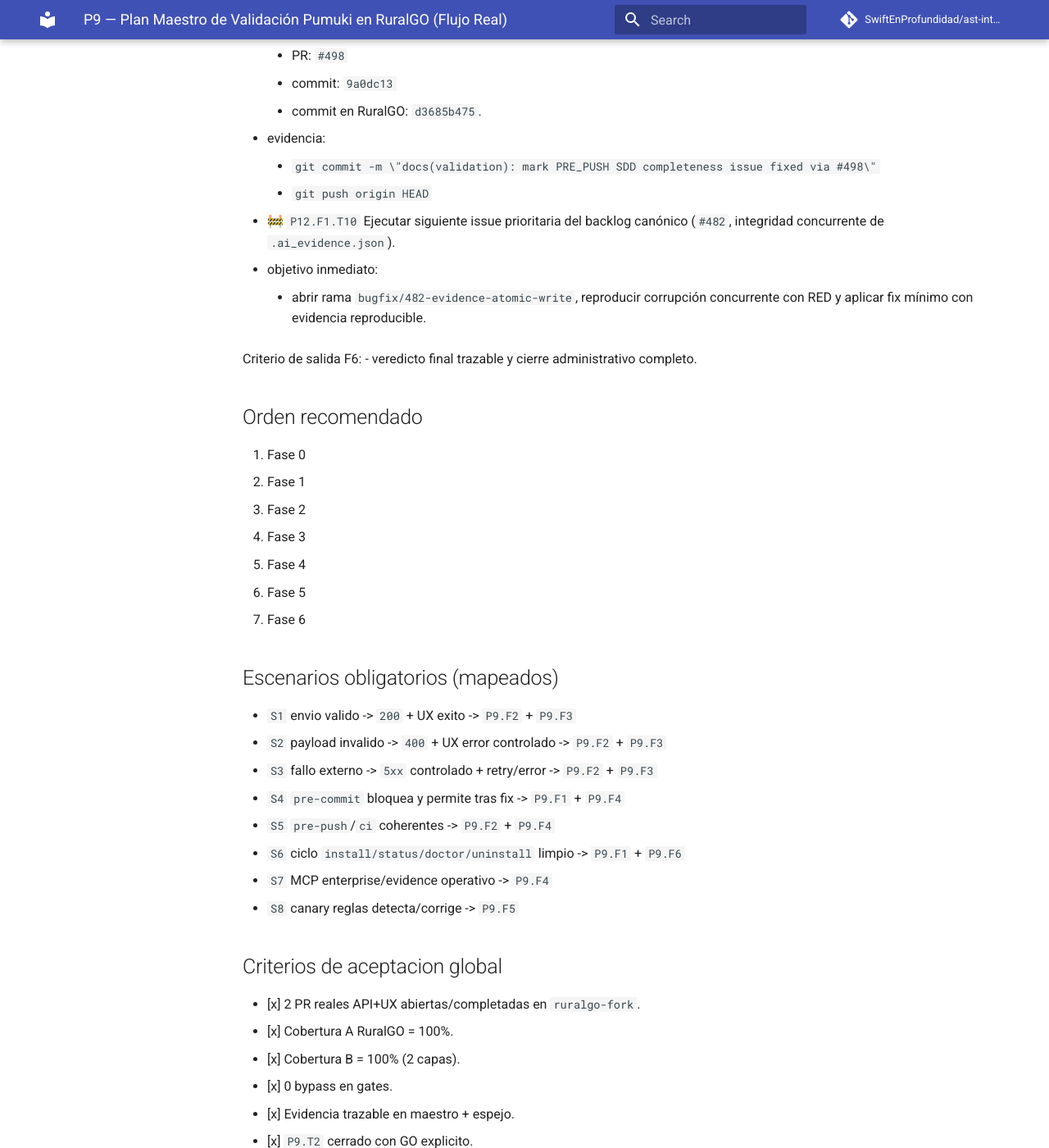
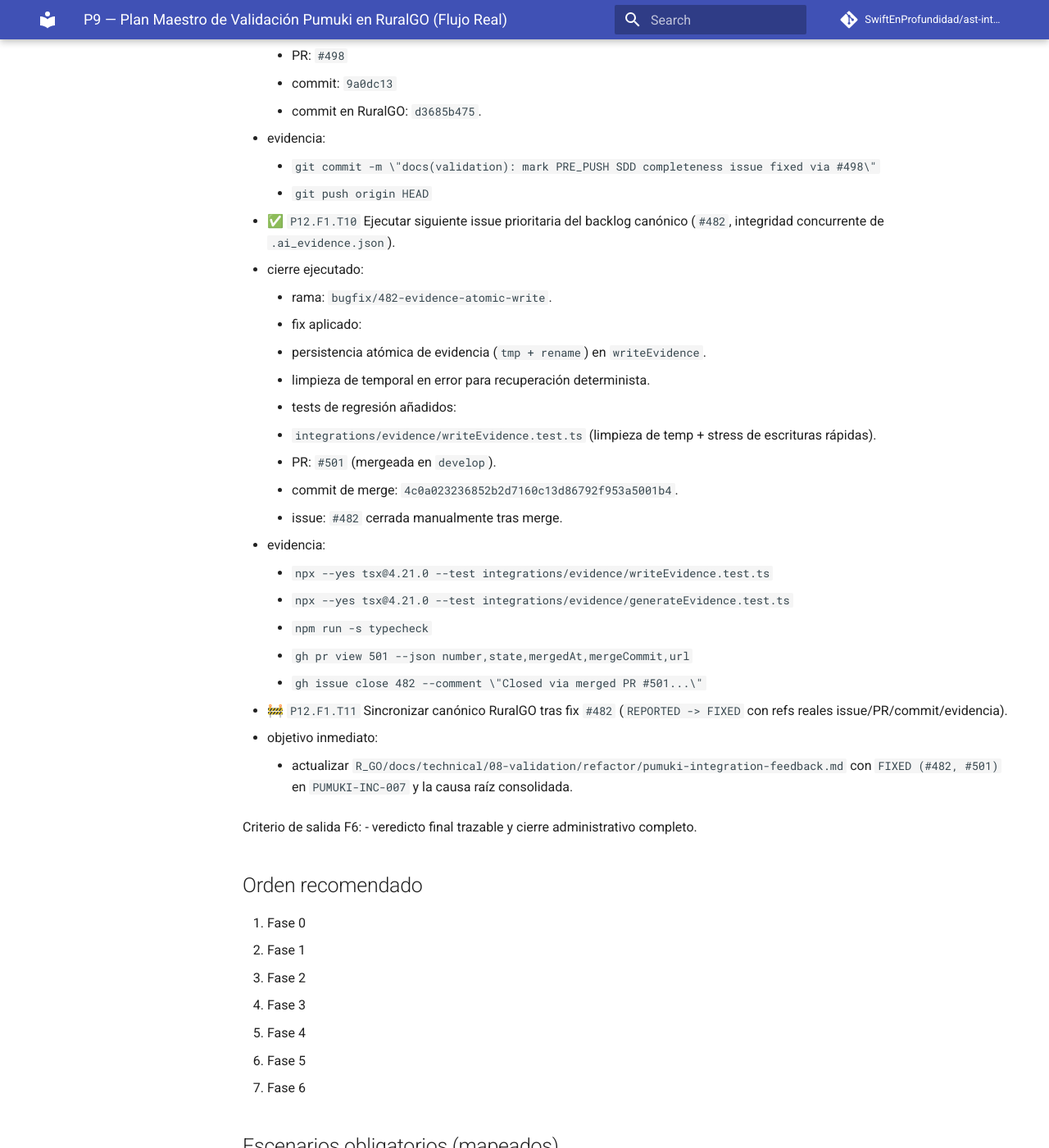
Before and after one commit to SwiftEnProfundidad/ast-intelligence-hooks, an MkDocs documentation site: the page built from docs/seguimiento-completo-validacion-ruralgo-03-03-2026.md, in a window 1280 px wide and 1400 px high, scrolled down 30201 px. Shown: the whole window at 82% size. Built offline with MkDocs 1.6.1 and Material for MkDocs 9.7.7, drawn with Linux system fonts in a browser that asks for light colours; comment, search, counter and statistics services are not loaded.

Commit message:
docs(tracking): close P12.F1.T10 and open P12.F1.T11

```diff
--- a/docs/seguimiento-completo-validacion-ruralgo-03-03-2026.md
+++ b/docs/seguimiento-completo-validacion-ruralgo-03-03-2026.md
@@ -846,9 +846,26 @@ Criterio de salida F5:
   - evidencia:
     - `git commit -m \"docs(validation): mark PRE_PUSH SDD completeness issue fixed via #498\"`
     - `git push origin HEAD`
-- 🚧 `P12.F1.T10` Ejecutar siguiente issue prioritaria del backlog canónico (`#482`, integridad concurrente de `.ai_evidence.json`).
+- ✅ `P12.F1.T10` Ejecutar siguiente issue prioritaria del backlog canónico (`#482`, integridad concurrente de `.ai_evidence.json`).
+  - cierre ejecutado:
+    - rama: `bugfix/482-evidence-atomic-write`.
+    - fix aplicado:
+      - persistencia atómica de evidencia (`tmp + rename`) en `writeEvidence`.
+      - limpieza de temporal en error para recuperación determinista.
+    - tests de regresión añadidos:
+      - `integrations/evidence/writeEvidence.test.ts` (limpieza de temp + stress de escrituras rápidas).
+    - PR: `#501` (mergeada en `develop`).
+    - commit de merge: `4c0a023236852b2d7160c13d86792f953a5001b4`.
+    - issue: `#482` cerrada manualmente tras merge.
+  - evidencia:
+    - `npx --yes tsx@4.21.0 --test integrations/evidence/writeEvidence.test.ts`
+    - `npx --yes tsx@4.21.0 --test integrations/evidence/generateEvidence.test.ts`
+    - `npm run -s typecheck`
+    - `gh pr view 501 --json number,state,mergedAt,mergeCommit,url`
+    - `gh issue close 482 --comment \"Closed via merged PR #501...\"`
+- 🚧 `P12.F1.T11` Sincronizar canónico RuralGO tras fix `#482` (`REPORTED -> FIXED` con refs reales issue/PR/commit/evidencia).
   - objetivo inmediato:
-    - abrir rama `bugfix/482-evidence-atomic-write`, reproducir corrupción concurrente con RED y aplicar fix mínimo con evidencia reproducible.
+    - actualizar `R_GO/docs/technical/08-validation/refactor/pumuki-integration-feedback.md` con `FIXED (#482, #501)` en `PUMUKI-INC-007` y la causa raíz consolidada.
 
 Criterio de salida F6:
 - veredicto final trazable y cierre administrativo completo.
```
Also changed, not shown: docs/registro-maestro-de-seguimiento.md (+1 -1 lines).
